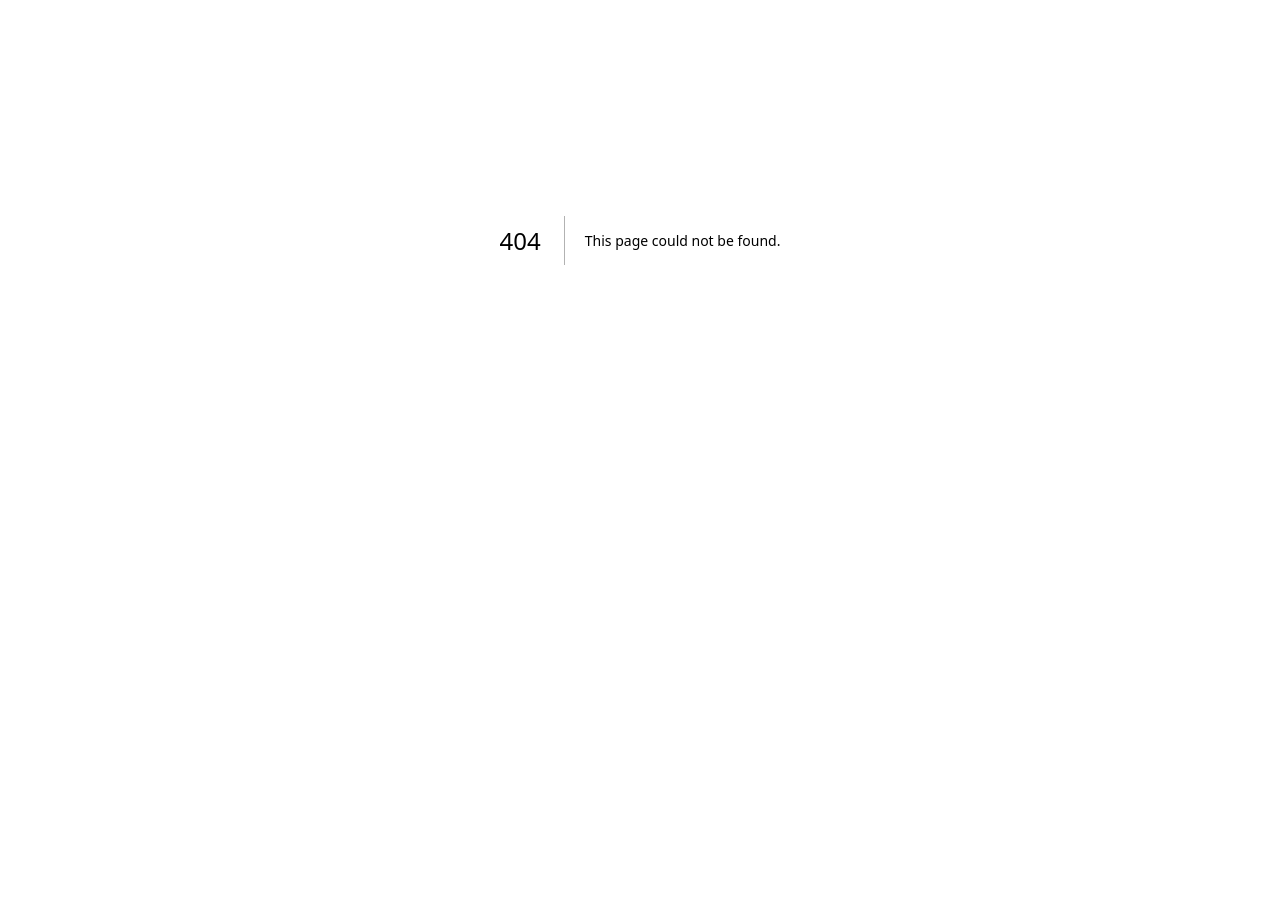
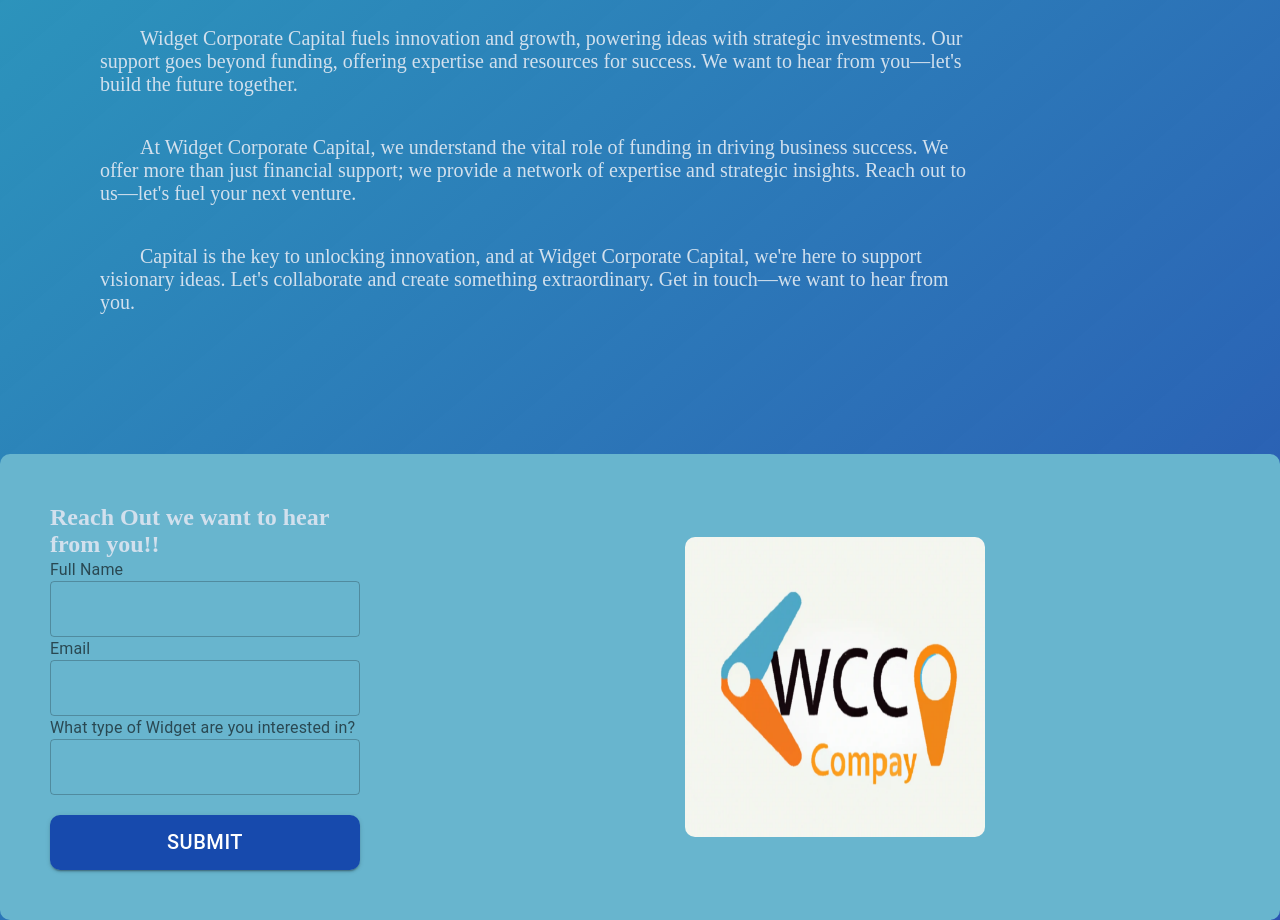
Before and after one commit to Pmacdon15/demo, a Next.js app: page /landingPage in a window 1280 px wide. Before the commit this address had no page. Shown: the part 160-1080 px from the top of the page. Before the commit the page ends 800 px from the top, so only its background shows below. Built offline with nearby package versions, Linux system fonts and the light colour scheme.

Commit message:
updated landing page

```diff
--- /dev/null
+++ b/src/app/landingPage/page.jsx
@@ -0,0 +1,54 @@
+'use client';
+import styles from './page.module.css';
+import TextField from '@mui/material/TextField';
+import Label from '@mui/material/FormLabel';
+import Button from '@mui/material/Button';
+
+import { useState, useEffect } from 'react';
+import Image from 'next/image';
+
+
+export default function Page() {
+
+    return (
+        <main className={styles.main}>
+            <div className={styles.leftSide}>
+                <h1 className={styles.title}>Widget Corporate Capital </h1>
+
+                <div className={styles.companyDescription}>
+                    <p>
+
+                        Widget Corporate Capital fuels innovation and growth, powering ideas with strategic investments.
+                        Our support goes beyond funding, offering expertise and resources for success. We want to
+                        hear from you—let&apos;s build the future together.
+                    </p>
+                    <p>
+                        At Widget Corporate Capital, we understand the vital role of funding in driving
+                        business success. We offer more than just financial support; we provide a network of
+                        expertise and strategic insights. Reach out to us—let&apos;s fuel your next venture.
+                    </p>
+                    <p>
+                        Capital is the key to unlocking innovation, and at Widget Corporate Capital, we&apos;re here to
+                        support visionary ideas. Let&apos;s collaborate and create something extraordinary. Get in touch—we
+                        want to hear from you.
+                    </p>
+                </div>
+            </div>
+            <div className={styles.rightSide}>
+
+                <form >
+                    <h2>Reach Out we want to hear from you!!</h2>
+                    <Label htmlFor="name">Full Name</Label>
+                    <TextField id="fullName" type="text" required />
+                    <Label htmlFor="email">Email</Label>
+                    <TextField id="email" type="email" required />
+                    <Label htmlFor="message">What type of Widget are you interested in?</Label>
+                    <TextField id="message" type="text" required />
+                    <Button variant="contained" color="primary" type="submit">Submit</Button>
+                </form>
+
+                <Image className={styles.logo} src="/widget.png" alt="logo" width="300" height="300" />
+            </div>
+        </main>
+    );
+}
--- /dev/null
+++ b/src/app/landingPage/page.module.css
@@ -0,0 +1,119 @@
+.main{
+    min-height: 100vh;
+
+    /* width:100%;  */
+    background-image: linear-gradient(to top left, #0c3ba8de, #2c98bc);
+    background-blend-mode: soft-light;
+    color:rgb(210, 224, 237);
+    font-family: serif;
+    align-content: center;
+    display:flex;
+
+}
+.title{
+    /* margin-top: -150px; */
+    font-size: 30px;
+    /* float: left; */
+    margin-left:20px;
+
+}
+
+
+.companyDescription{
+    width:75%;
+
+
+    /* display: flex; */
+}
+.companyDescription>p{
+    text-indent: 40px;
+    margin-bottom:40px;
+}
+.companyDescription>:nth-last-child(1){
+    margin-bottom: 0px;
+}
+.leftSide{
+    margin-top: 60px;
+    margin-left: 100px;
+    font-size: 20px;
+    float: left;
+}
+.leftSide>h1{
+    font-size: 40px;
+    margin-bottom: 80px;
+}
+.rightSide{
+    height : 60vh;
+    /* width: 600px; */
+
+    background-color: #68b5ce;
+    float:right;
+    border-radius: 10px;
+    margin-right: 80px;
+    margin-top: 140px;
+    /* margin-top: 150px; */
+    display:flex;
+    padding: 10px;
+}
+
+.rightSide>form{
+    display:flex;
+    flex-direction: column;
+    margin: 20px;
+    width:350px;
+    padding:20px;
+}
+.rightSide>form>TextField{
+    margin-top: 20px;
+    background-color: #0c3ba8de;
+    color: white;
+    border-radius: 10px;
+    padding: 10px;
+    font-size: 20px;
+}
+
+.rightSide>form>Button{
+    margin-top: 20px;
+    background-color: #0c3ba8de;
+    color: white;
+    border-radius: 10px;
+    padding: 10px;
+    font-size: 20px;
+    cursor: pointer;
+
+}
+.logo{
+    /* margin-top: auto;
+    margin-left: 20px;
+    margin-right:20px; */
+
+    margin:auto;
+    margin-right: 30px;
+    font-size: 30px;
+    font-weight: bold;
+
+    border-radius:10px ;
+}
+
+/* for small screens */
+
+@media only screen and (max-width: 1300px) {
+    .main{
+        flex-direction: column;
+       display: flex;
+    }
+    .rightSide{
+        width:100%;
+        height:auto;
+        /* flex-direction: column; */
+    }
+    .logo{
+        margin:auto;
+    }
+}
+@media only screen and (max-width: 600px) {
+    .rightSide{
+
+        flex-direction: column;
+    }
+}
```
Also changed, not shown: public/widget.png (added).
